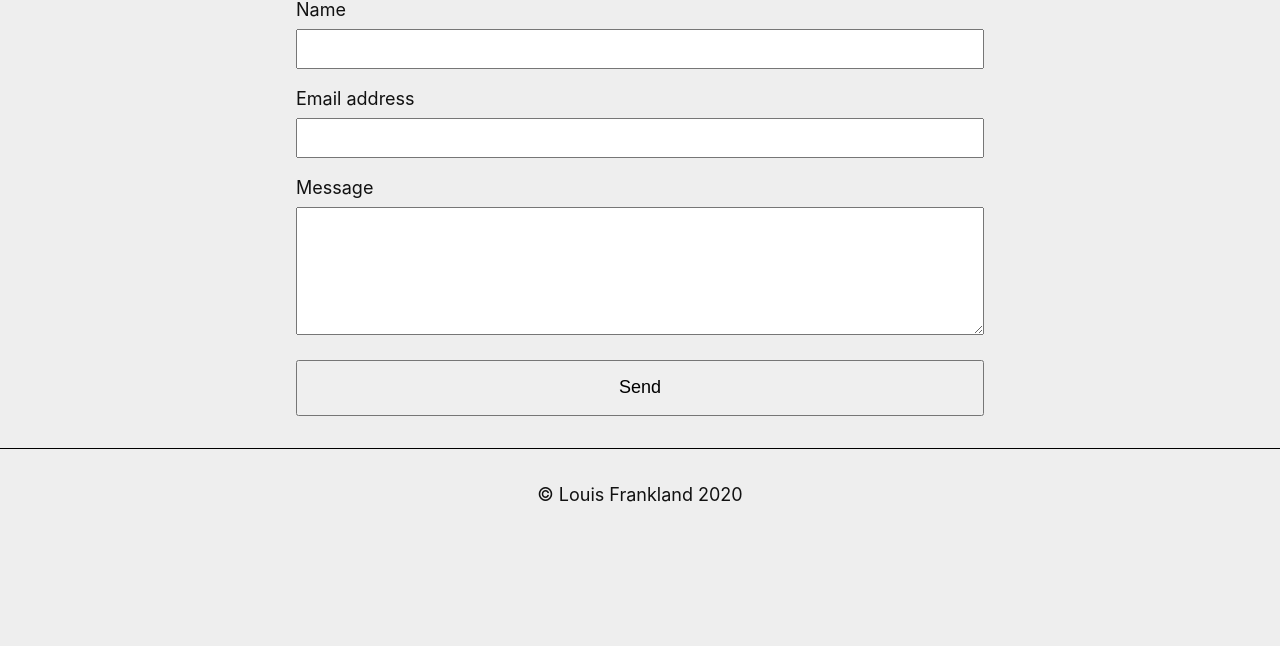
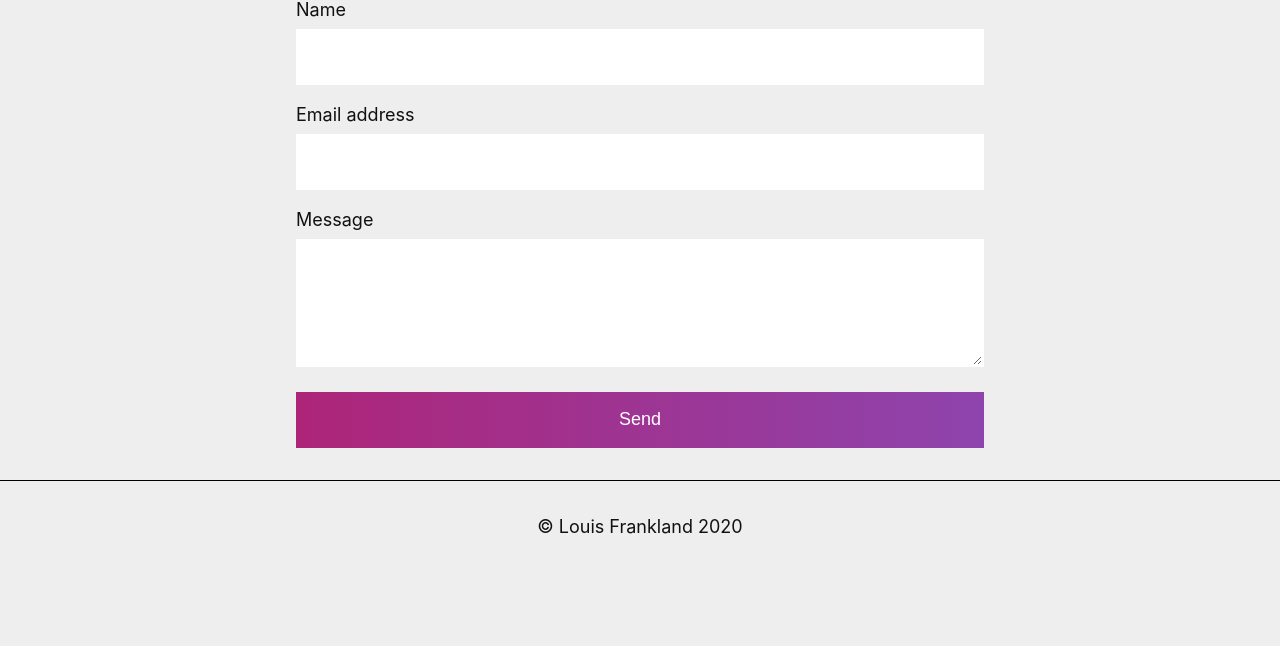
Before and after one commit to lfrankland/lfrankland.github.io, a Gatsby site: page /contact in a window 1280 px wide. Shown: the part 154-800 px from the top of the page. Built offline with nearby package versions, Linux system fonts and the light colour scheme; Gatsby itself is replaced by a stand-in of ours.

Commit message:
Contact Form styling

```diff
--- a/src/components/contact.js
+++ b/src/components/contact.js
@@ -7,15 +7,15 @@ const Contact = () => (
 		<form action="https://getform.io/f/120128c8-0857-4706-9509-059d5ff49793" method="POST">
 			<div className={styles.field}>
 				<label htmlFor="name">Name</label>
-				<input type="text" name="name" id="name"/>
+				<input type="text" name="name" id="name" required/>
 			</div>
 			<div for="email" className={styles.field}>
 				<label htmlFor="email">Email address</label>
-				<input type="email" name="email" id="email"/>
+				<input type="email" name="email" id="email" required/>
 			</div>
 			<div className={styles.field}>
 				<label htmlFor="message">Message</label>
-				<textarea name="message" id="message"></textarea>
+				<textarea name="message" id="message" required></textarea>
 			</div>
 			<button className="button" type="submit">Send</button>
 		</form>
--- a/src/components/contact.module.css
+++ b/src/components/contact.module.css
@@ -12,23 +12,59 @@
 }
 
 .contact label {
+
 	display: block;
 	margin-bottom: 4px;
 }
 
+
 .contact input {
-	height: 40px;
+	border: 2px solid transparent;
+	height: 56px;
+	font-size: 16px;
+	outline: none;
 	padding: 4px;
 	width: 100%;
 }
 
 .contact textarea {
+	border: 2px solid transparent;
 	height: 128px;
+	outline: none;
 	width: 100%;
 }
 
+.contact input:focus,
+.contact input:active,
+.contact textarea:focus,
+.contact textarea:active {
+	border: 2px solid var(--primary-color);
+}
+
 .contact button {
+	background: var(--main-gradient);
+	border: 0;
+	color: white;
+	cursor: pointer;
+	font-size: 1rem;
+	outline: none;
 	height: 56px;
-	font-size: 1rem;
 	width: 100%;
 }
+
+
+.contact button:focus {
+	outline: red;
+}
+
+.contact button:hover {
+	background: var(--main-gradient);
+	background-position: right center;
+	background-size: 200% auto;
+	transition: 0.5s;
+}
+
+.contact button:focus {
+	outline: 2px solid var(--primary-color);
+	outline-offset: 2px;
+}
--- a/src/components/logo.module.css
+++ b/src/components/logo.module.css
@@ -5,7 +5,7 @@
   width: 32px;
 }
 
-@media(min-width: 500px){
+@media(min-width: 616px){
   .logo {
     display: block;
   }
--- a/src/components/nav.js
+++ b/src/components/nav.js
@@ -5,6 +5,7 @@ import styles from './nav.module.css'
 const Nav = () => (
 	<nav className={styles.nav}>
 		<Link to="/" className={styles.link}>Home</Link>
+		<Link to="/#projects" className={styles.link}>Projects</Link>
 		<Link to="contact" className={styles.link}>Contact</Link>
 	</nav>
 )
--- a/src/pages/index.js
+++ b/src/pages/index.js
@@ -20,8 +20,8 @@ const BlogIndex = ({ data, location }) => {
       <Skills />
       <Tools />
       <Container>
-      <div className="projects">
-        <h2 className="title">Projects</h2>
+      <div className="projects" id="projects">
+        <h2 className="title" >Projects</h2>
         <div className="projectList">
         {posts.map(({ node }) => {
             const title = node.frontmatter.title || node.fields.slug
--- a/src/styles/global.css
+++ b/src/styles/global.css
@@ -3,6 +3,13 @@
 	--main-text-color: #111;
 	--main-gradient: 	linear-gradient(to left, #8e44ad, #ad2579);
 	--max-width: 1200px;
+	--primary-color: #9d3493;
+}
+
+@keyframes AnimatedGradient {
+	0%{background-position:0% 50%}
+	50%{background-position:100% 50%}
+	100%{background-position:0% 50%}
 }
 
 html,
```
